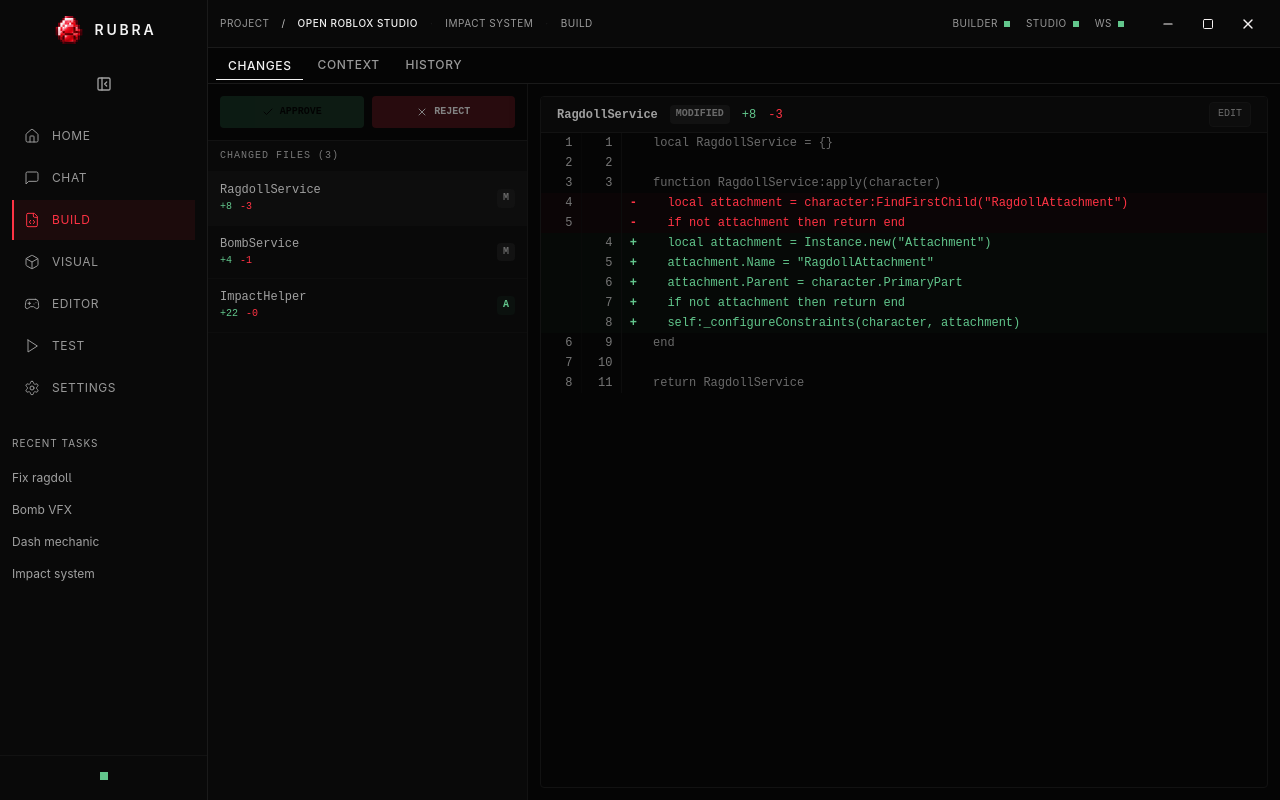
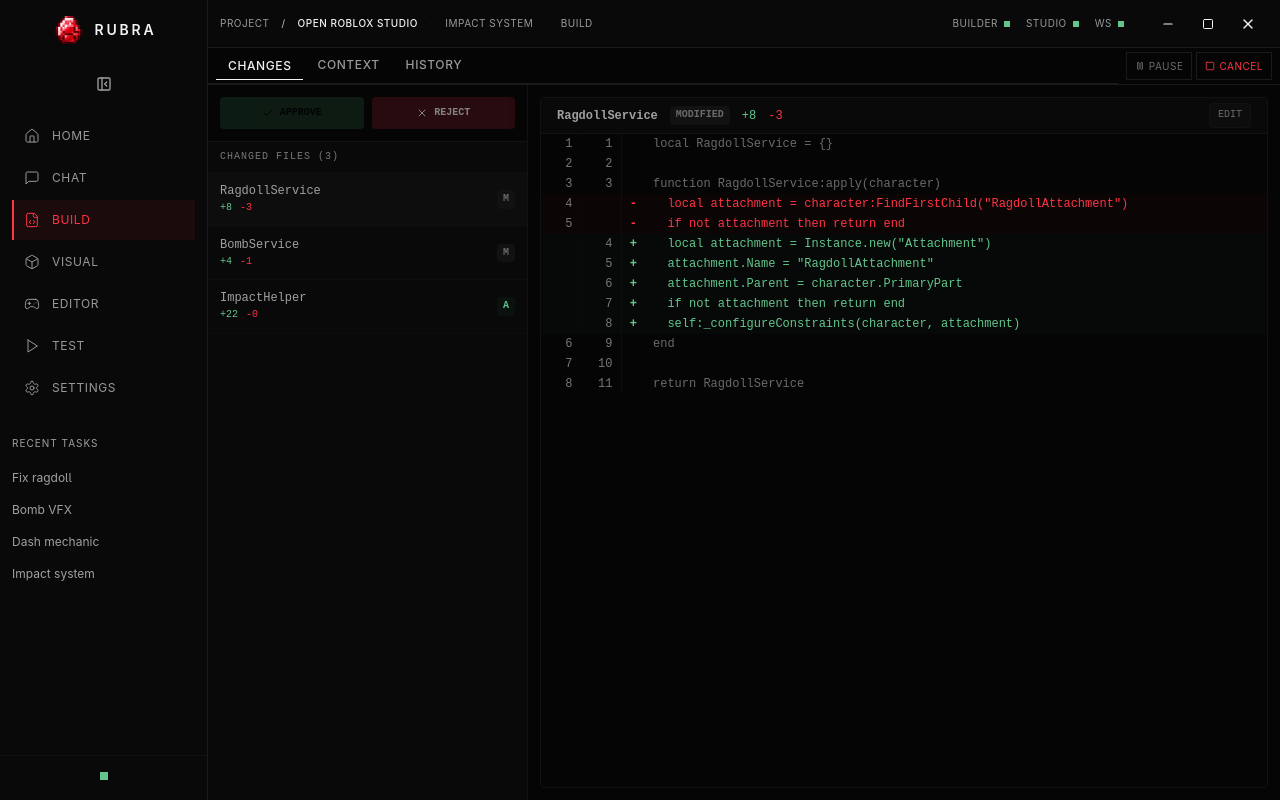
Before and after one commit to CyFentt/Zenless, a React (Vite) app in the folder frontend/: page / in a window 1280 px wide. Both pictures are taken after a click on the button "BUILD". Built offline with nearby package versions, Linux system fonts and the light colour scheme.

Commit message:
Expose real Rubra pause resume and cancel controls in Build

```diff
--- a/frontend/src/features/build/BuildPage.tsx
+++ b/frontend/src/features/build/BuildPage.tsx
@@ -6,7 +6,7 @@ import { Tabs } from '@/components/Tabs';
 import { Modal } from '@/components/Modal';
 import { Tooltip } from '@/components/Tooltip';
 import { DiffViewer } from './DiffViewer';
-import { Check, X, RefreshCw, Lock, Unlock, Eye, FileCode, CheckCircle, AlertTriangle, ShieldAlert } from 'lucide-react';
+import { Check, X, RefreshCw, Lock, Unlock, Eye, FileCode, CheckCircle, AlertTriangle, ShieldAlert, Pause, Play, Square } from 'lucide-react';
 import type { ContextItem, Job, Review } from '@/types';
 
 type BuildTab = 'context' | 'changes' | 'history';
@@ -16,6 +16,8 @@ export function BuildPage() {
 
   return (
     <div className="flex flex-col h-full bg-ink-950">
+      <div className="flex items-center border-b border-ink-600">
+        <div className="flex-1 min-w-0">
           <Tabs
             tabs={[
               { id: 'changes', label: 'CHANGES' },
@@ -25,11 +27,68 @@ export function BuildPage() {
             active={activeTab}
             onChange={(t) => setActiveTab(t as BuildTab)}
           />
+        </div>
+        <TaskControls />
+      </div>
       <div className="flex-1 overflow-hidden">
         {activeTab === 'changes' && <ChangesTab />}
         {activeTab === 'context' && <ContextTab />}
         {activeTab === 'history' && <HistoryTab />}
       </div>
+    </div>
+  );
+}
+
+function TaskControls() {
+  const job = useStore((s) => s.jobs.find((item) => item.id === s.currentJobId));
+  const upsertJob = useStore((s) => s.upsertJob);
+  const setCurrentJobId = useStore((s) => s.setCurrentJobId);
+  const [busy, setBusy] = useState(false);
+
+  if (!job || !['NEW', 'RUNNING', 'PAUSED'].includes(job.status)) return null;
+
+  const run = async (action: 'pause' | 'resume' | 'cancel') => {
+    if (busy) return;
+    setBusy(true);
+    try {
+      if (action === 'pause') {
+        upsertJob(await getApi().pauseJob(job.id));
+      } else if (action === 'resume') {
+        const resumed = await getApi().resumeJob(job.id);
+        upsertJob(resumed);
+        setCurrentJobId(resumed.id);
+      } else {
+        const result = await getApi().cancelJob(job.id);
+        if (!result.ok) throw new Error('The task is no longer cancellable.');
+        upsertJob(await getApi().getJob(job.id));
+      }
+    } catch (error) {
+      frontendDiagnostics.capture(error, 'build', `Failed to ${action} task`, { jobId: job.id });
+    } finally {
+      setBusy(false);
+    }
+  };
+
+  return (
+    <div className="flex items-center gap-1 px-2 shrink-0">
+      {job.status === 'RUNNING' || job.status === 'NEW' ? (
+        <Tooltip content="Pause at the next safe checkpoint">
+          <button disabled={busy} onClick={() => void run('pause')} className="h-7 px-2 inline-flex items-center gap-1 text-2xs uppercase tracking-wider border border-ink-600 text-ink-200 hover:text-ink-0 disabled:opacity-40">
+            <Pause size={10} /> PAUSE
+          </button>
+        </Tooltip>
+      ) : (
+        <Tooltip content="Resume this task">
+          <button disabled={busy} onClick={() => void run('resume')} className="h-7 px-2 inline-flex items-center gap-1 text-2xs uppercase tracking-wider border border-ink-600 text-zen-okBright hover:bg-ink-800 disabled:opacity-40">
+            <Play size={10} /> RESUME
+          </button>
+        </Tooltip>
+      )}
+      <Tooltip content="Cancel this task">
+        <button disabled={busy} onClick={() => void run('cancel')} className="h-7 px-2 inline-flex items-center gap-1 text-2xs uppercase tracking-wider border border-ink-600 text-zen-errBright hover:bg-ink-800 disabled:opacity-40">
+          <Square size={10} /> CANCEL
+        </button>
+      </Tooltip>
     </div>
   );
 }
```
Lines whose indentation alone changed are shown as unchanged.
